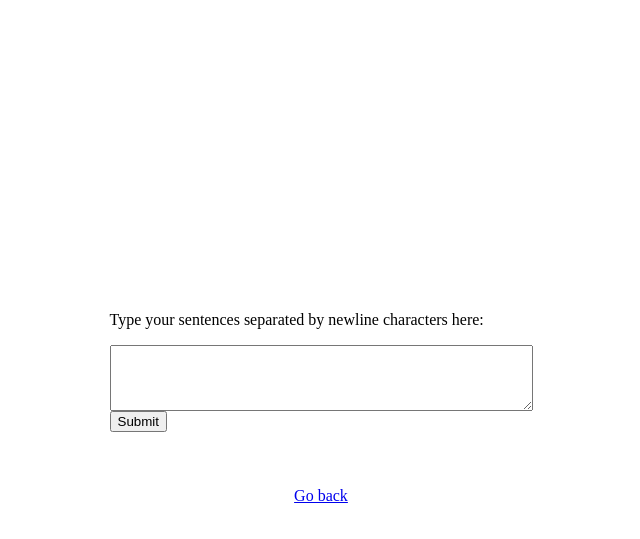
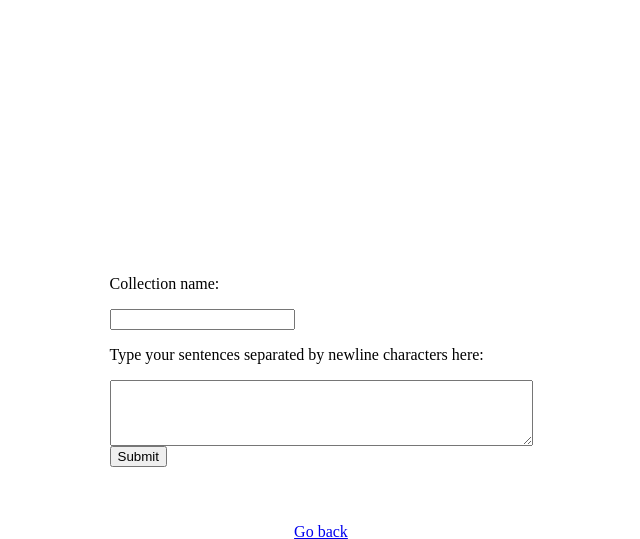
Before and after one commit to mchrome/spell-it-app, a Django app: page /webpage/upload_collection in a window 1280 px wide. Shown: the top 539 px of the page, without its empty margins (319-959 px from the left). Run offline with Django 4.2, Linux system fonts and the light colour scheme.

Commit message:
Check mutiple sentence variants for correctness

```diff
--- a/spell_it_app/celery_app.py
+++ b/spell_it_app/celery_app.py
@@ -45,7 +45,7 @@ def decontracted(phrase):
     return phrase
 
 @app.task()
-def generate_collection(user_input: str):
+def generate_collection(collection_name: str, input_sentence: str):
     from tts.models import Sentence, SentenceCollection, Word
 
     collection = SentenceCollection()
@@ -56,7 +56,7 @@ def generate_collection(user_input: str):
 
     total_cnt_words = Word.objects.count()
 
-    for text in user_input.split("\n"):
+    for text in input_sentence.split("\n"):
 
         if len(text) == 0:
             continue
@@ -110,6 +110,7 @@ def generate_collection(user_input: str):
     print(sentence_pk_list)
 
     with transaction.atomic():
+        collection.name = collection_name
         collection.complexity_score = 100 - int(complexity_sum/total_cnt_words/collection_word_count*100)
         collection.save()
         collection.sentences.add(*sentence_pk_list)
--- a/spell_it_app/webpage/templates/webpage/upload_collection.html
+++ b/spell_it_app/webpage/templates/webpage/upload_collection.html
@@ -8,6 +8,8 @@
     <div>
       <form action="{% url 'webpage:submit_collection' %}" method="post">
         {% csrf_token %}
+        <p><label for="collection_name">Collection name:</label></p>
+        <input type="text" name="collection_name">
         <p><label for="sentences">Type your sentences separated by newline characters here:</label></p>
         <textarea id="sentences" name="sentences" rows="4" cols="50"></textarea>
         <br>
--- a/spell_it_app/webpage/views.py
+++ b/spell_it_app/webpage/views.py
@@ -32,10 +32,14 @@ def index(request, collection_id = None):
 
 def result(request, sentence_id):
 
-    correct_answer = Sentence.objects.get(pk=sentence_id).text
+    correct_answer = [
+        Sentence.objects.get(pk=sentence_id).text,
+        Sentence.objects.get(pk=sentence_id).text_decontracted,
+        Sentence.objects.get(pk=sentence_id).text_decontracted_no_punc
+    ]
     user_answer = request.POST["answer"]
 
-    if  user_answer == correct_answer:
+    if user_answer in correct_answer:
         submit_context = {
             "result_text": "Correct!",
         }
@@ -56,7 +60,7 @@ def upload_collection(request):
 
 def submit_collection(request):
 
-    generate_collection.delay(request.POST["sentences"])
+    generate_collection.delay(request.POST["collection_name"] ,request.POST["sentences"])
 
     return HttpResponseRedirect(reverse("webpage:index"))
 
```
